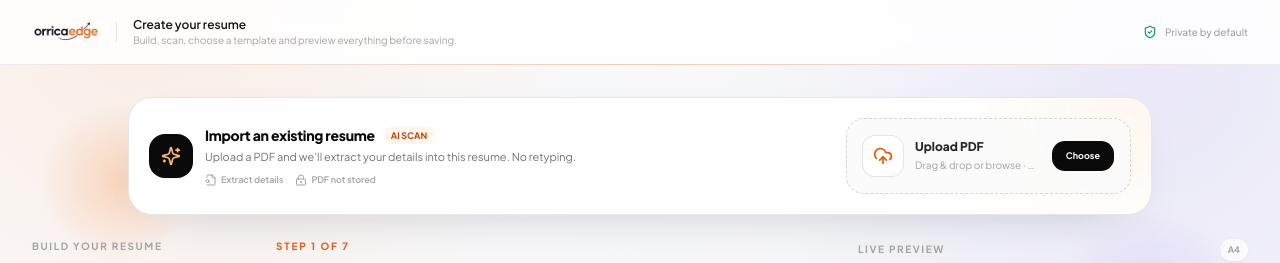
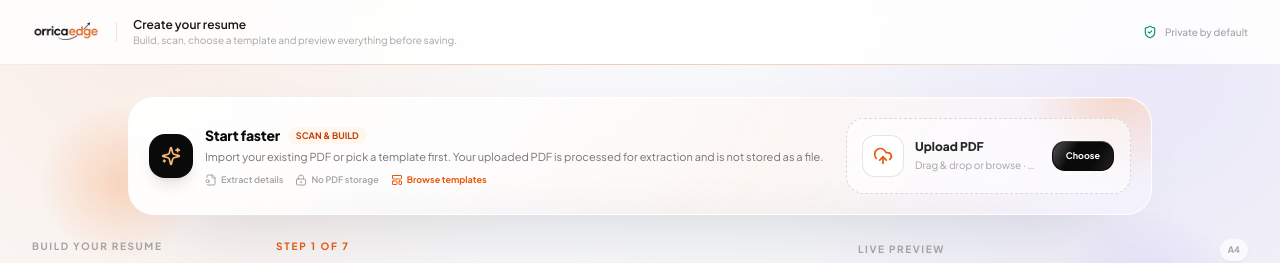
Before and after one commit to gautambetu540-droid/orrica-edge-resume-builder, a Next.js app: page /resume/new in a window 1280 px wide. Shown: the top 263 px of the page. Built offline with nearby package versions, Linux system fonts and the light colour scheme; no server answers.

Commit message:
Add scan and template actions to resume creation

```diff
--- a/components/wizard/ResumeImportCard.tsx
+++ b/components/wizard/ResumeImportCard.tsx
@@ -1,7 +1,8 @@
 'use client';
 
 import { useRef, useState } from 'react';
-import { Check, FileSearch, LockKeyhole, Loader2, Sparkles, UploadCloud } from 'lucide-react';
+import Link from 'next/link';
+import { Check, FileSearch, LayoutTemplate, LockKeyhole, Loader2, Sparkles, UploadCloud } from 'lucide-react';
 import { ResumeData } from '@/lib/types/resume';
 import { toast } from '@/components/ui/toaster';
 
@@ -13,79 +14,37 @@ export function ResumeImportCard({ updateData }: { updateData: (updater: (data:
   const [fileName, setFileName] = useState('');
 
   async function scan(file: File) {
-    if (file.type !== 'application/pdf' && !file.name.toLowerCase().endsWith('.pdf')) {
-      toast({ title: 'PDF required', description: 'Please upload your existing resume as a PDF.', variant: 'error' });
-      return;
-    }
-    if (file.size > 8 * 1024 * 1024) {
-      toast({ title: 'PDF is too large', description: 'Please use a PDF smaller than 8 MB.', variant: 'error' });
-      return;
-    }
-
-    setFileName(file.name);
-    setScanning(true);
-    setDone(false);
-
+    if (file.type !== 'application/pdf' && !file.name.toLowerCase().endsWith('.pdf')) { toast({ title: 'PDF required', description: 'Please upload your existing resume as a PDF.', variant: 'error' }); return; }
+    if (file.size > 8 * 1024 * 1024) { toast({ title: 'PDF is too large', description: 'Please use a PDF smaller than 8 MB.', variant: 'error' }); return; }
+    setFileName(file.name); setScanning(true); setDone(false);
     try {
-      const formData = new FormData();
-      formData.append('file', file);
-      const response = await fetch('/api/resume/scan', { method: 'POST', body: formData, cache: 'no-store' });
+      const formData = new FormData(); formData.append('file', file);
+      const response = await fetch('/api/resume/scan', { method: 'POST', body: formData, cache: 'no-store', credentials: 'include' });
       const json = await response.json();
       if (!response.ok) throw new Error(json.error || 'Could not scan your resume.');
-      updateData(() => json.data as ResumeData);
-      setDone(true);
-      toast({ title: 'Resume imported', description: 'Your extracted data is ready to review.', variant: 'success' });
-    } catch (error) {
-      setDone(false);
-      toast({ title: 'Scan failed', description: error instanceof Error ? error.message : 'Could not scan this resume.', variant: 'error' });
-    } finally {
-      setScanning(false);
-    }
+      updateData(() => json.data as ResumeData); setDone(true);
+      toast({ title: 'Resume imported', description: 'Only extracted resume data was loaded into the builder. The uploaded PDF is not saved.', variant: 'success' });
+    } catch (error) { setDone(false); toast({ title: 'Scan failed', description: error instanceof Error ? error.message : 'Could not scan this resume.', variant: 'error' }); }
+    finally { setScanning(false); }
   }
-
   const chooseFile = () => { if (!scanning) inputRef.current?.click(); };
 
   return (
-    <section className="relative isolate overflow-hidden rounded-[20px] border border-neutral-200/90 bg-white shadow-[0_18px_55px_-34px_rgba(15,23,42,.34)] sm:rounded-[24px]">
-      <div className="pointer-events-none absolute -right-20 -top-24 h-48 w-48 rounded-full bg-orange-400/10 blur-3xl" />
+    <section className="oe-glass oe-3d-card relative isolate overflow-hidden rounded-[22px] sm:rounded-[26px]">
+      <div className="oe-glow-orb orange pointer-events-none -right-16 -top-24 h-48 w-48" />
       <div className="relative flex flex-col gap-3 p-3.5 sm:gap-4 sm:p-5 lg:flex-row lg:items-center">
         <div className="flex min-w-0 flex-1 items-start gap-3 sm:items-center">
-          <div className="flex h-10 w-10 shrink-0 items-center justify-center rounded-[14px] bg-neutral-950 text-orange-300 shadow-sm sm:h-11 sm:w-11 sm:rounded-2xl">
-            <Sparkles className="h-4.5 w-4.5 sm:h-5 sm:w-5" />
-          </div>
+          <div className="flex h-10 w-10 shrink-0 items-center justify-center rounded-[14px] bg-neutral-950 text-orange-300 shadow-lg shadow-neutral-950/10 sm:h-11 sm:w-11 sm:rounded-2xl"><Sparkles className="h-4.5 w-4.5 sm:h-5 sm:w-5" /></div>
           <div className="min-w-0 flex-1">
-            <div className="flex flex-wrap items-center gap-1.5 sm:gap-2">
-              <h2 className="text-[14px] font-extrabold tracking-[-0.02em] text-neutral-950 sm:text-sm">Import an existing resume</h2>
-              <span className="hidden rounded-full bg-orange-50 px-2 py-0.5 text-[9px] font-bold text-orange-700 sm:inline-flex">AI SCAN</span>
-              {done && <span className="inline-flex items-center gap-1 rounded-full bg-emerald-50 px-2 py-0.5 text-[9px] font-bold text-emerald-700"><Check className="h-3 w-3" /> Ready</span>}
-            </div>
-            <p className="mt-1 text-[11px] leading-[1.45] text-neutral-500 sm:text-[11px]">Upload a PDF and we’ll extract your details into this resume. No retyping.</p>
-            <div className="mt-2 flex flex-wrap items-center gap-x-3 gap-y-1 text-[9px] font-semibold text-neutral-400 sm:gap-3">
-              <span className="inline-flex items-center gap-1"><FileSearch className="h-3 w-3" /> Extract details</span>
-              <span className="inline-flex items-center gap-1"><LockKeyhole className="h-3 w-3" /> PDF not stored</span>
-            </div>
+            <div className="flex flex-wrap items-center gap-1.5 sm:gap-2"><h2 className="text-[14px] font-extrabold tracking-[-0.02em] text-neutral-950 sm:text-sm">Start faster</h2><span className="inline-flex rounded-full bg-orange-50 px-2 py-0.5 text-[9px] font-bold text-orange-700">SCAN & BUILD</span>{done && <span className="inline-flex items-center gap-1 rounded-full bg-emerald-50 px-2 py-0.5 text-[9px] font-bold text-emerald-700"><Check className="h-3 w-3" /> Ready</span>}</div>
+            <p className="mt-1 text-[11px] leading-[1.45] text-neutral-500 sm:text-[11px]">Import your existing PDF or pick a template first. Your uploaded PDF is processed for extraction and is not stored as a file.</p>
+            <div className="mt-2 flex flex-wrap items-center gap-2 text-[9px] font-semibold text-neutral-400 sm:gap-3"><span className="inline-flex items-center gap-1"><FileSearch className="h-3 w-3" /> Extract details</span><span className="inline-flex items-center gap-1"><LockKeyhole className="h-3 w-3" /> No PDF storage</span><Link href="/templates" className="inline-flex items-center gap-1 font-bold text-orange-600 hover:text-orange-700"><LayoutTemplate className="h-3 w-3" /> Browse templates</Link></div>
           </div>
         </div>
-
-        <div
-          role="button"
-          tabIndex={0}
-          aria-label="Upload resume PDF"
-          onClick={chooseFile}
-          onKeyDown={(event) => { if ((event.key === 'Enter' || event.key === ' ') && !scanning) chooseFile(); }}
-          onDragOver={(event) => { event.preventDefault(); setDragging(true); }}
-          onDragLeave={() => setDragging(false)}
-          onDrop={(event) => { event.preventDefault(); setDragging(false); const file = event.dataTransfer.files[0]; if (file) void scan(file); }}
-          className={`group flex min-h-[70px] w-full shrink-0 cursor-pointer items-center gap-3 rounded-[18px] border border-dashed px-3.5 py-2.5 transition-all duration-300 sm:h-[76px] sm:px-4 lg:w-[285px] ${dragging ? 'scale-[1.01] border-orange-400 bg-orange-50 shadow-[0_12px_35px_-20px_rgba(234,88,12,.6)]' : 'border-neutral-300 bg-neutral-50/80 hover:border-orange-300 hover:bg-orange-50/50'} ${scanning ? 'cursor-wait' : ''}`}
-        >
-          <div className={`flex h-10 w-10 shrink-0 items-center justify-center rounded-xl bg-white text-orange-600 shadow-sm ring-1 ring-neutral-200 transition-transform duration-300 ${dragging ? 'scale-105 rotate-2' : 'group-hover:-translate-y-0.5'}`}>
-            {scanning ? <Loader2 className="h-5 w-5 animate-spin" /> : done ? <Check className="h-5 w-5 text-emerald-600" /> : <UploadCloud className="h-5 w-5" />}
-          </div>
-          <div className="min-w-0 flex-1 text-left">
-            <div className="truncate text-[11px] font-extrabold text-neutral-800 sm:text-xs">{scanning ? 'Scanning resume…' : done ? 'Resume imported' : 'Upload PDF'}</div>
-            <div className="mt-0.5 truncate text-[9px] leading-4 text-neutral-400 sm:text-[10px]">{scanning ? 'Extracting your details' : done ? fileName : 'Drag & drop or browse · Max 8 MB'}</div>
-          </div>
-          {!scanning && !done && <span className="shrink-0 rounded-lg bg-neutral-950 px-3 py-2 text-[9px] font-bold text-white transition-transform group-hover:translate-x-0.5 sm:px-3.5">Choose</span>}
+        <div role="button" tabIndex={0} aria-label="Upload resume PDF" onClick={chooseFile} onKeyDown={(event) => { if ((event.key === 'Enter' || event.key === ' ') && !scanning) chooseFile(); }} onDragOver={(event) => { event.preventDefault(); setDragging(true); }} onDragLeave={() => setDragging(false)} onDrop={(event) => { event.preventDefault(); setDragging(false); const file = event.dataTransfer.files[0]; if (file) void scan(file); }} className={`group flex min-h-[70px] w-full shrink-0 cursor-pointer items-center gap-3 rounded-[18px] border border-dashed px-3.5 py-2.5 transition-all duration-300 sm:h-[76px] sm:px-4 lg:w-[285px] ${dragging ? 'scale-[1.01] border-orange-400 bg-orange-50 shadow-[0_12px_35px_-20px_rgba(234,88,12,.6)]' : 'border-neutral-300/90 bg-white/55 hover:border-orange-300 hover:bg-orange-50/55'} ${scanning ? 'cursor-wait' : ''}`}>
+          <div className={`flex h-10 w-10 shrink-0 items-center justify-center rounded-xl bg-white text-orange-600 shadow-sm ring-1 ring-neutral-200 transition-transform duration-300 ${dragging ? 'scale-105 rotate-2' : 'group-hover:-translate-y-0.5'}`}>{scanning ? <Loader2 className="h-5 w-5 animate-spin" /> : done ? <Check className="h-5 w-5 text-emerald-600" /> : <UploadCloud className="h-5 w-5" />}</div>
+          <div className="min-w-0 flex-1 text-left"><div className="truncate text-[11px] font-extrabold text-neutral-800 sm:text-xs">{scanning ? 'Scanning resume…' : done ? 'Resume imported' : 'Upload PDF'}</div><div className="mt-0.5 truncate text-[9px] leading-4 text-neutral-400 sm:text-[10px]">{scanning ? 'Extracting your details' : done ? fileName : 'Drag & drop or browse · Max 8 MB'}</div></div>
+          {!scanning && !done && <span className="oe-3d-button shrink-0 rounded-lg bg-neutral-950 px-3 py-2 text-[9px] font-bold text-white sm:px-3.5">Choose</span>}
         </div>
       </div>
       <input ref={inputRef} type="file" accept="application/pdf,.pdf" className="hidden" onChange={(event) => { const file = event.target.files?.[0]; if (file) void scan(file); event.currentTarget.value = ''; }} />
```
